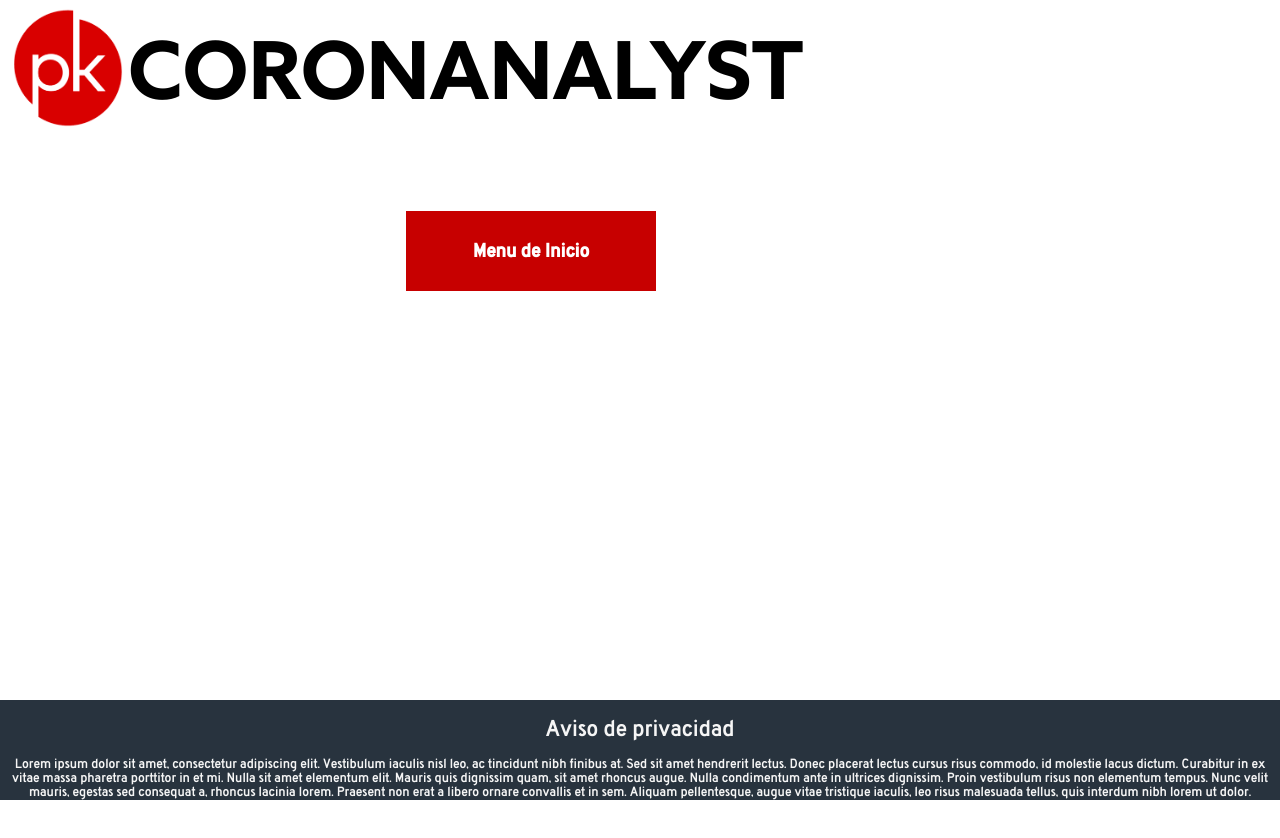
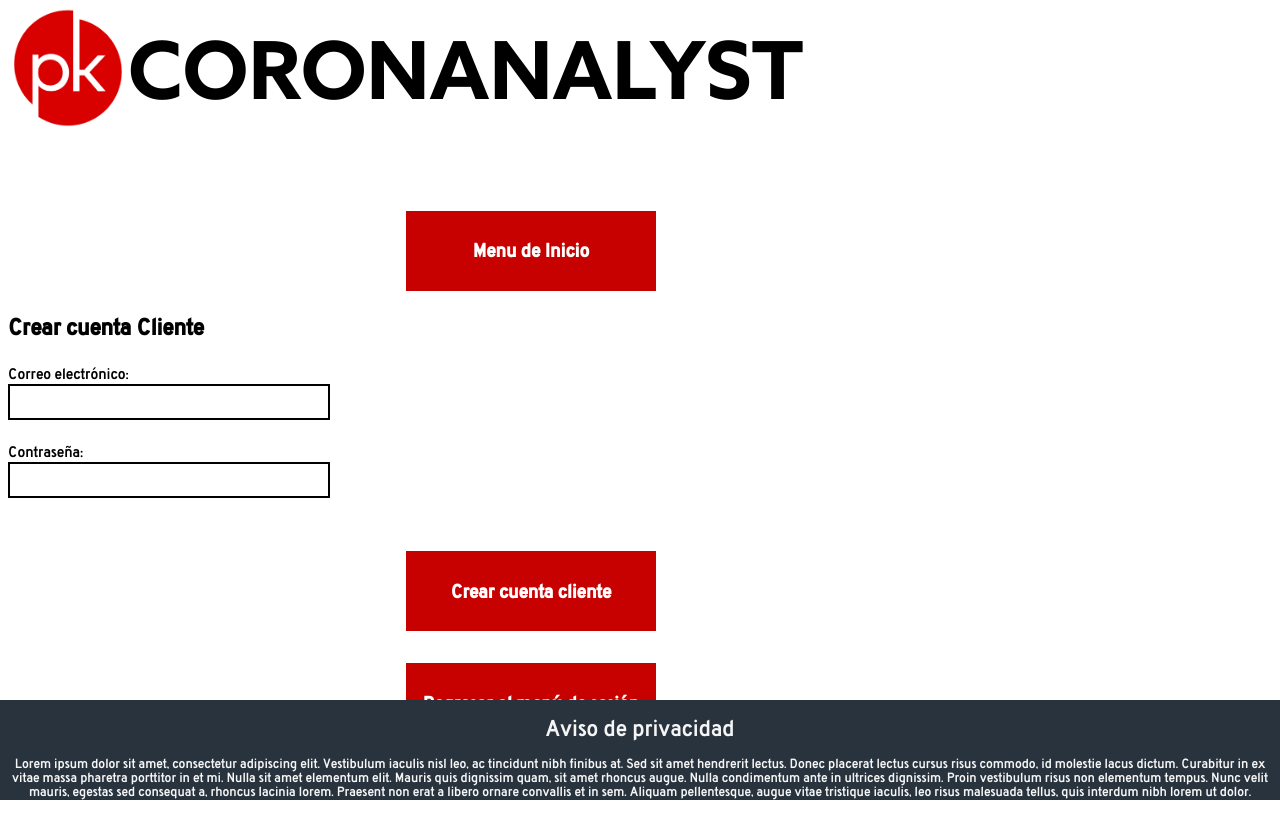
Before and after one commit to jesusej/CoronanalystNeocode, a React (Create React App) app in the folder client/: page /#/cuentas_admin in a window 1280 px wide. Shown: the top 838 px of the page. Before the commit the page ends 800 px from the top, so only its background shows below. Built offline with nearby package versions, Linux system fonts and the light colour scheme; no server answers.

Commit message:
Implementación crear cliente y mejoramiento de registro

```diff
--- a/client/src/App.js
+++ b/client/src/App.js
@@ -15,6 +15,7 @@ import Datos from "./Datos";
 import CerrarSesion from "./CerrarSesion";
 import MenuAdmin from "./MenuAdmin";
 import MenuCliente from "./MenuCliente";
+import CuentasAdmin from "./CuentasAdmin";
 
 import { LoginContext, idContext } from "./Helper/Context";
 
@@ -62,6 +63,7 @@ function App() {
 
                 <Route path="/datos" component={Datos}/>
                 <Route path="/cerrar_sesion" component={CerrarSesion}/>
+                <Route path="/cuentas_admin" component={CuentasAdmin}/>
             </div>
             </ LoginContext.Provider>
 
--- /dev/null
+++ b/client/src/CuentasAdmin.js
@@ -0,0 +1,99 @@
+import Axios from "axios";
+import {useHistory} from "react-router-dom";
+import React, { useState } from "react";
+
+
+function RegistroCliente() {
+    const history = useHistory();
+
+  const [errorStatus, setErrorStatus] = useState('')
+  const [usernameReg, setUsernameReg] = useState('')
+  const [passwordReg, setPasswordReg] = useState('')
+  const [regResponse, setRegResponse] = useState('')
+  const [delResponse, setDelResponse] = useState('')
+
+const registerClient = () => {
+  Axios.post("http://localhost:3001/register_client", {
+    username: usernameReg,
+    password: passwordReg,
+  }).then((response) => {
+    console.log(response);
+    if (response.data == false)
+    {
+        if (usernameReg !== '' && passwordReg !== '')
+          setRegResponse("El correo electrónico ya se encuentra registrado");
+        else if (usernameReg === '' && passwordReg === '')
+          setRegResponse("Llene los campos de correo y contraseña antes de registrarse");
+        else if (usernameReg === '' && passwordReg !== '')
+          setRegResponse("Llene el campo de correo antes de registrarse");
+        else if (usernameReg !== '' && passwordReg === '')
+          setRegResponse("Llene el campo de contraseña antes de registrarse");
+      }
+      else if (response.data === true)
+      {
+        console.log(response);
+        setRegResponse("Cliente registrado exitosamente");
+      }
+  });
+};
+
+    return (
+      <div className="CrearCliente">
+        <h2>Crear cuenta Cliente</h2>
+
+        <label>Correo electrónico: </label> <br />
+        <input type = "text" name="username" required
+        onChange={(e) => {
+          setUsernameReg(e.target.value);
+        }}
+        /> <br/> <br/>
+
+        <label>Contraseña: </label> <br/>
+        <input type = "password" name="password" required
+        onChange={(e) => {
+          setPasswordReg(e.target.value);
+        }}
+        /> <br/> <br/>
+        <div className="button">
+        <button onClick={registerClient}>Crear cuenta cliente</button>
+        <button onClick={()=> history.push("/menuAdmin")}>Regresar al menú de sesión</button>
+        </div>
+        {regResponse}
+
+
+
+        {/* <div className="BorrarCliente">
+        <h2>Borrar cuenta Cliente</h2>
+
+        <label>Correo electrónico: </label> <br />
+        <input type = "text" name="username" required
+        onChange={(e) => {
+          setUsernameReg(e.target.value);
+        }}
+        /> <br/> <br/>
+
+        <label>Contraseña: </label> <br/>
+        <input type = "password" name="password" required
+        onChange={(e) => {
+          setPasswordReg(e.target.value);
+        }}
+        /> <br/> <br/>
+        <div className="button">
+        <button onClick={registerClient}>Crear cuenta cliente</button>
+        <button onClick={()=> history.push("/menuAdmin")}>Regresar al menú de sesión</button>
+        {delResponse}
+        </div>
+
+        </div>
+        */}
+
+
+
+
+
+         <p className = "error">{errorStatus}</p>
+      </div>
+    );
+  }
+
+export default RegistroCliente;
--- a/client/src/MenuAdmin.js
+++ b/client/src/MenuAdmin.js
@@ -1,14 +1,20 @@
 // Archivo de menú admin (sólo para propósitos de presentación)
 
 import React, {useState } from "react";
+import {useHistory} from "react-router-dom";
 //import {NavLink} from "react-router-dom";
 
 function MenuAdmin () {
+  const history = useHistory();
     return(
 
         <div className="menuAdmin">
           <h2>Menú de Admin</h2>
-
+          <button onClick={()=> history.push("/cuentas_admin")}>Administrar Cuentas</button>
+          <button onClick={()=> history.push("/")}>Visualizar Datos</button>
+          <button onClick={()=> history.push("/")}>Visualizar Datos Vista de Usuario</button>
+          <button onClick={()=> history.push("/cerrar_sesion")}>Cerrar Sesión</button>
+          <button onClick={()=> history.push("/login")}>Regresar a Log in</button>
         </div>
     );
 }
--- a/client/src/MenuCliente.js
+++ b/client/src/MenuCliente.js
@@ -1,14 +1,19 @@
 // Archivo de menú de cliente (sólo para propósitos de presentación)
 
 import React, {useState } from "react";
+import {useHistory} from "react-router-dom";
 //import {NavLink} from "react-router-dom";
 
 function MenuCliente () {
+  const history = useHistory();
     return(
 
         <div className="menuCliente">
           <h2>Menú de Cliente</h2>
-
+          <button onClick={()=> history.push("/")}>Visualizar Datos</button>
+          <button onClick={()=> history.push("/")}>Visualizar Datos Vista de Usuario</button>
+          <button onClick={()=> history.push("/cerrar_sesion")}>Cerrar Sesión</button>
+          <button onClick={()=> history.push("/login")}>Regresar a Log in</button>
         </div>
     );
 }
--- a/client/src/MenuUsuario.js
+++ b/client/src/MenuUsuario.js
@@ -10,6 +10,7 @@ function MenuUsuario () {
         <div>
 
           <div className="menuusuario">
+            <h2>Menú de Usuario</h2>
             <button onClick={()=> history.push("/datos_personales")}>Encuesta</button>
             <button onClick={()=> history.push("/datos")}>Visualizar Datos</button>
             <button onClick={()=> history.push("/cerrar_sesion")}>Cerrar Sesión</button>
--- a/client/src/Registro.js
+++ b/client/src/Registro.js
@@ -7,6 +7,7 @@ function Registro() {
   const [errorStatus, setErrorStatus] = useState('')
   const [usernameReg, setUsernameReg] = useState('')
   const [passwordReg, setPasswordReg] = useState('')
+  const [regResponse, setRegResponse] = useState('')
 
 const register = () => {
   Axios.post("http://localhost:3001/register", {
@@ -14,6 +15,22 @@ const register = () => {
     password: passwordReg,
   }).then((response) => {
     console.log(response);
+    if (response.data === false)
+    {
+      if (usernameReg !== '' && passwordReg !== '')
+        setRegResponse("El correo electrónico ya se encuentra registrado");
+      else if (usernameReg === '' && passwordReg === '')
+        setRegResponse("Llene los campos de correo y contraseña antes de registrarse");
+      else if (usernameReg === '' && passwordReg !== '')
+        setRegResponse("Llene el campo de correo antes de registrarse");
+      else if (usernameReg !== '' && passwordReg === '')
+        setRegResponse("Llene el campo de contraseña antes de registrarse");
+    }
+    else if (response.data === true)
+    {
+      console.log(response);
+      setRegResponse("Usuario registrado exitosamente");
+    }
   });
 };
 
@@ -38,8 +55,7 @@ const register = () => {
         <div className="button">
         <button onClick={register}>Registrarse</button>
         </div>
-
-         {/* Termina front end de Registro */}
+        {regResponse}
 
          <p className = "error">{errorStatus}</p>
       </div>
```
Also changed, not shown: 1 other file (tests, documents, lock files or other folders).
